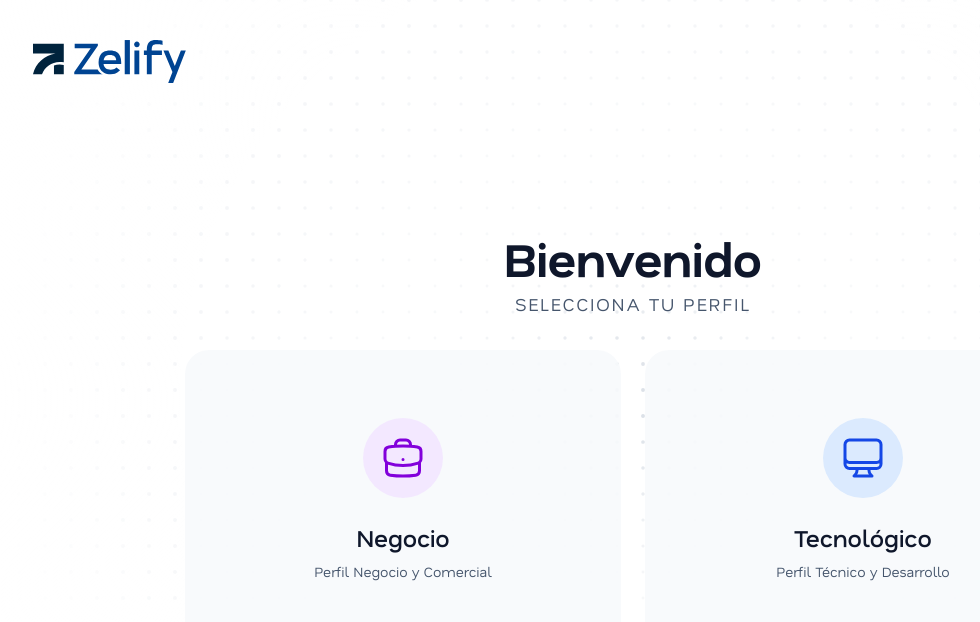
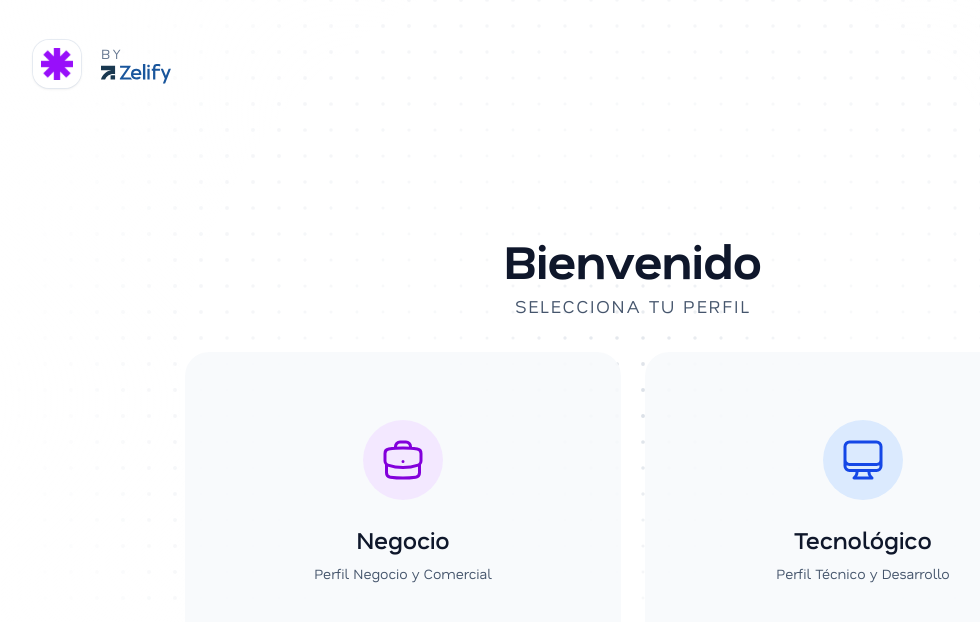
Before and after one commit to zelify-dev/form-onboarding, a Next.js app: page / in a window 1280 px wide. Shown: the top 622 px of the page, without its empty margins (7-987 px from the left). Built offline with nearby package versions, Linux system fonts and the light colour scheme.

Commit message:
chore: alaiza zelify

```diff
--- a/app/components/Navbar.tsx
+++ b/app/components/Navbar.tsx
@@ -4,6 +4,7 @@ import Image from "next/image";
 import { useRouter } from "next/navigation";
 import { ArrowRightStartOnRectangleIcon } from "@heroicons/react/24/outline";
 
+import iconAlaiza from "../assets/icons/iconAlaiza.svg";
 import zelifyLogoLight from "../assets/icons/zelifyLogo_ligth.svg";
 
 export default function Navbar({ showExitButton = true }: { showExitButton?: boolean }) {
@@ -22,15 +23,29 @@ export default function Navbar({ showExitButton = true }: { showExitButton?: boo
 
     return (
     <nav className="flex justify-between items-center bg-transparent w-full pr-4 sm:pr-8 pt-3 sm:pt-4 md:pt-6 lg:pt-8 xl:pt-10">
-      <div className="flex items-center pl-3 sm:pl-4 md:pl-6 lg:pl-8 xl:pl-10">
+      <div className="flex items-center gap-3 sm:gap-4 md:gap-5 pl-3 sm:pl-4 md:pl-6 lg:pl-8 xl:pl-10">
+        <div className="flex items-center justify-center w-9 h-9 sm:w-10 sm:h-10 md:w-11 md:h-11 lg:w-12 lg:h-12 rounded-2xl bg-white/80 backdrop-blur-sm shadow-sm ring-1 ring-slate-200/80">
+          <Image
+            src={iconAlaiza}
+            alt="Alaiza Icon"
+            width={32}
+            height={32}
+            className="w-5 h-5 sm:w-6 sm:h-6 md:w-7 md:h-7 lg:w-8 lg:h-8"
+          />
+        </div>
+        <div className="flex flex-col items-start justify-center leading-none">
+          <span className="text-[10px] sm:text-xs md:text-sm uppercase tracking-[0.18em] text-slate-500">
+            by
+          </span>
           <Image
             src={zelifyLogoLight}
             alt="Zelify Logo"
             width={122}
             height={35}
             priority
-          className="h-7 w-auto sm:h-8 md:h-9 lg:h-10 xl:h-11"
+            className="h-3.5 w-auto sm:h-4 md:h-4.5 lg:h-5 opacity-90"
           />
+        </div>
       </div>
 
       {showExitButton && (
```
Lines whose indentation alone changed are shown as unchanged.
